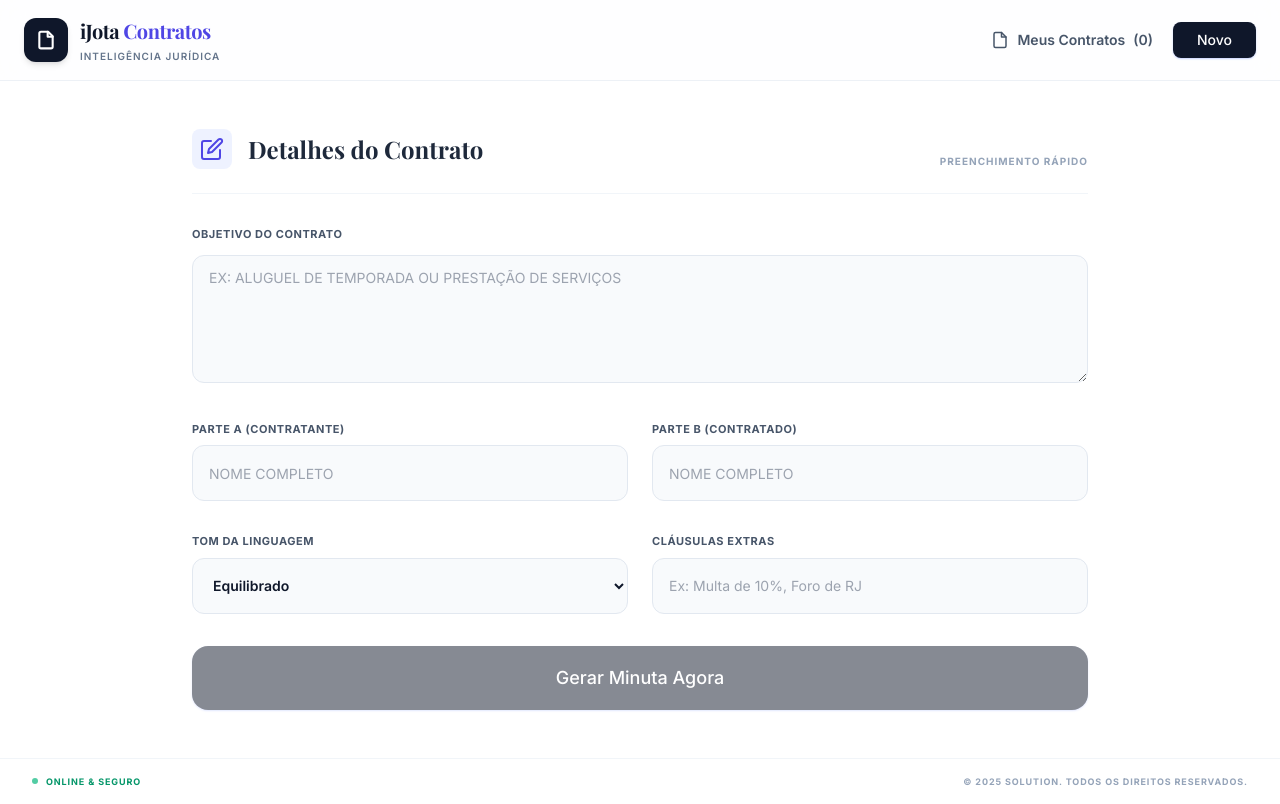
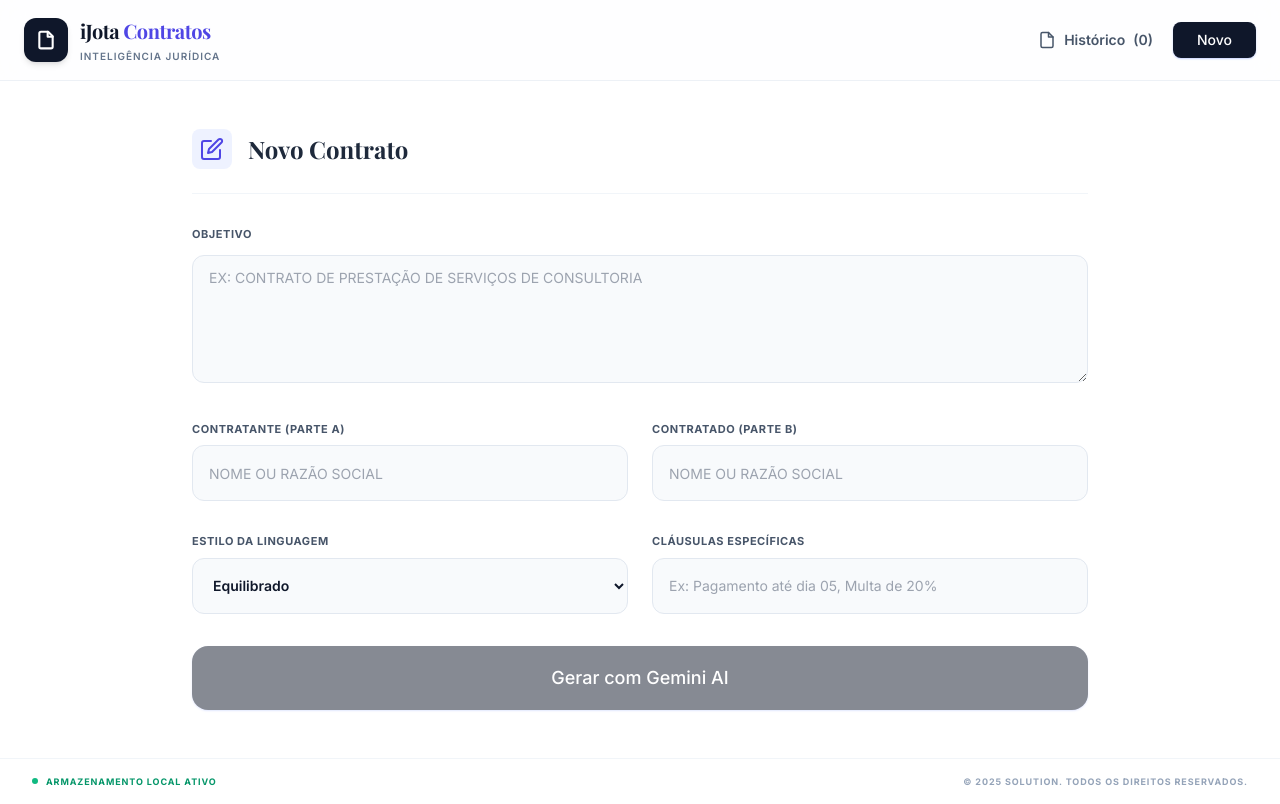
Before and after one commit to TJota-ce/ijota-contratos, a React (Vite) app: page / in a window 1280 px wide. Built offline with nearby package versions, Linux system fonts and the light colour scheme.

Commit message:
fix: Improve print styles and error handling
Refactors the print styling to be more robust and adds error handling for contract generation. This ensures contracts print correctly and provides user feedback on failures.

```diff
--- a/App.tsx
+++ b/App.tsx
@@ -1,10 +1,10 @@
 
 import React, { useState, useEffect } from 'react';
-import { generateContractDraft } from './services/geminiService';
-import { Contract, GenerationState, ContractFormData, LanguageTone } from './types';
-import { Button } from './components/Button';
-import { ContractEditor } from './components/ContractEditor';
-import { ChatBot } from './components/ChatBot';
+import { generateContractDraft } from './services/geminiService.ts';
+import { Contract, GenerationState, ContractFormData, LanguageTone } from './types.ts';
+import { Button } from './components/Button.tsx';
+import { ContractEditor } from './components/ContractEditor.tsx';
+import { ChatBot } from './components/ChatBot.tsx';
 
 const App: React.FC = () => {
   const [formData, setFormData] = useState<ContractFormData>({
@@ -21,9 +21,11 @@ const App: React.FC = () => {
   const [isMobileChatOpen, setIsMobileChatOpen] = useState(false);
 
   const [history, setHistory] = useState<Contract[]>(() => {
-    const saved = localStorage.getItem('ijota_history');
-    if (saved) {
-      try { return JSON.parse(saved); } catch (e) { return []; }
+    try {
+      const saved = localStorage.getItem('ijota_history');
+      if (saved) return JSON.parse(saved);
+    } catch (e) {
+      console.warn("Erro ao carregar histórico:", e);
     }
     return [];
   });
@@ -50,6 +52,7 @@ const App: React.FC = () => {
     } catch (error) {
       console.error(error);
       setStatus(GenerationState.ERROR);
+      alert("Houve um problema ao gerar o contrato. Verifique sua conexão ou API Key.");
     }
   };
 
@@ -62,7 +65,7 @@ const App: React.FC = () => {
       const updated = { ...currentContract, content: newContent };
       setCurrentContract(updated);
       setHistory(prev => prev.map(c => c.id === updated.id ? updated : c));
-      alert('Contrato salvo!');
+      alert('Contrato salvo no histórico do navegador!');
     }
   };
 
@@ -96,7 +99,7 @@ const App: React.FC = () => {
               className="p-2 text-slate-600 hover:text-indigo-600 font-semibold flex items-center gap-1 md:gap-2 text-xs md:text-sm"
             >
               <svg xmlns="http://www.w3.org/2000/svg" width="18" height="18" viewBox="0 0 24 24" fill="none" stroke="currentColor" strokeWidth="2" strokeLinecap="round" strokeLinejoin="round"><path d="M14 2H6a2 2 0 0 0-2 2v16a2 2 0 0 0 2 2h12a2 2 0 0 0 2-2V8z"/><polyline points="14 2 14 8 20 8"/></svg>
-              <span className="hidden sm:inline">Meus Contratos</span> ({history.length})
+              <span className="hidden sm:inline">Histórico</span> ({history.length})
             </button>
             <Button variant="primary" onClick={() => { setCurrentContract(null); setStatus(GenerationState.IDLE); }} className="rounded-full px-4 md:px-6 py-1.5 md:py-2 text-xs md:text-sm bg-slate-900 border-none">
               Novo
@@ -114,40 +117,39 @@ const App: React.FC = () => {
                   <div className="p-2 bg-indigo-50 text-indigo-600 rounded-lg shrink-0">
                     <svg xmlns="http://www.w3.org/2000/svg" width="24" height="24" viewBox="0 0 24 24" fill="none" stroke="currentColor" strokeWidth="2" strokeLinecap="round" strokeLinejoin="round"><path d="M11 4H4a2 2 0 0 0-2 2v14a2 2 0 0 0 2 2h14a2 2 0 0 0 2-2v-7"/><path d="M18.5 2.5a2.121 2.121 0 1 1 3 3L12 15l-4 1 1-4 9.5-9.5z"/></svg>
                   </div>
-                  <h2 className="text-xl md:text-2xl font-bold text-slate-800 serif">Detalhes do Contrato</h2>
+                  <h2 className="text-xl md:text-2xl font-bold text-slate-800 serif">Novo Contrato</h2>
                 </div>
-                <div className="text-slate-400 text-[10px] font-bold tracking-widest uppercase">Preenchimento rápido</div>
               </div>
 
               <div className="space-y-6 md:space-y-8">
                 <div className="space-y-3">
-                  <label className="text-[11px] font-bold text-slate-600 uppercase tracking-wider block">Objetivo do Contrato</label>
+                  <label className="text-[11px] font-bold text-slate-600 uppercase tracking-wider block">Objetivo</label>
                   <textarea
                     value={formData.objective}
                     onChange={(e) => updateField('objective', e.target.value.toUpperCase())}
-                    placeholder="EX: ALUGUEL DE TEMPORADA OU PRESTAÇÃO DE SERVIÇOS"
+                    placeholder="EX: CONTRATO DE PRESTAÇÃO DE SERVIÇOS DE CONSULTORIA"
                     className="w-full h-24 md:h-32 px-4 py-3 bg-slate-50 border border-slate-200 rounded-xl focus:ring-2 focus:ring-indigo-500 outline-none uppercase text-sm"
                   />
                 </div>
 
                 <div className="grid grid-cols-1 md:grid-cols-2 gap-4 md:gap-6">
                   <div className="space-y-2">
-                    <label className="text-[11px] font-bold text-slate-600 uppercase tracking-wider block">Parte A (Contratante)</label>
+                    <label className="text-[11px] font-bold text-slate-600 uppercase tracking-wider block">Contratante (Parte A)</label>
                     <input
                       type="text"
                       value={formData.partyA}
                       onChange={(e) => updateField('partyA', e.target.value.toUpperCase())}
-                      placeholder="NOME COMPLETO"
+                      placeholder="NOME OU RAZÃO SOCIAL"
                       className="w-full px-4 h-12 md:h-14 bg-slate-50 border border-slate-200 rounded-xl focus:ring-2 focus:ring-indigo-500 outline-none uppercase text-sm"
                     />
                   </div>
                   <div className="space-y-2">
-                    <label className="text-[11px] font-bold text-slate-600 uppercase tracking-wider block">Parte B (Contratado)</label>
+                    <label className="text-[11px] font-bold text-slate-600 uppercase tracking-wider block">Contratado (Parte B)</label>
                     <input
                       type="text"
                       value={formData.partyB}
                       onChange={(e) => updateField('partyB', e.target.value.toUpperCase())}
-                      placeholder="NOME COMPLETO"
+                      placeholder="NOME OU RAZÃO SOCIAL"
                       className="w-full px-4 h-12 md:h-14 bg-slate-50 border border-slate-200 rounded-xl focus:ring-2 focus:ring-indigo-500 outline-none uppercase text-sm"
                     />
                   </div>
@@ -155,7 +157,7 @@ const App: React.FC = () => {
 
                 <div className="grid grid-cols-1 md:grid-cols-2 gap-4 md:gap-6">
                   <div className="space-y-2">
-                    <label className="text-[11px] font-bold text-slate-600 uppercase tracking-wider block">Tom da Linguagem</label>
+                    <label className="text-[11px] font-bold text-slate-600 uppercase tracking-wider block">Estilo da Linguagem</label>
                     <select
                       value={formData.tone}
                       onChange={(e) => updateField('tone', e.target.value as LanguageTone)}
@@ -167,12 +169,12 @@ const App: React.FC = () => {
                     </select>
                   </div>
                   <div className="space-y-2">
-                    <label className="text-[11px] font-bold text-slate-600 uppercase tracking-wider block">Cláusulas Extras</label>
+                    <label className="text-[11px] font-bold text-slate-600 uppercase tracking-wider block">Cláusulas Específicas</label>
                     <input
                       type="text"
                       value={formData.specificClauses}
                       onChange={(e) => updateField('specificClauses', e.target.value)}
-                      placeholder="Ex: Multa de 10%, Foro de RJ"
+                      placeholder="Ex: Pagamento até dia 05, Multa de 20%"
                       className="w-full px-4 h-12 md:h-14 bg-slate-50 border border-slate-200 rounded-xl focus:ring-2 focus:ring-indigo-500 outline-none text-sm"
                     />
                   </div>
@@ -181,10 +183,10 @@ const App: React.FC = () => {
                 <Button
                   onClick={handleGenerate}
                   isLoading={status === GenerationState.LOADING}
-                  disabled={!formData.objective.trim()}
-                  className="w-full h-14 md:h-16 text-base md:text-lg font-bold rounded-xl md:rounded-2xl shadow-lg bg-slate-900 hover:bg-slate-800 border-none mt-4"
+                  disabled={!formData.objective.trim() || status === GenerationState.LOADING}
+                  className="w-full h-14 md:h-16 text-base md:text-lg font-bold rounded-xl md:rounded-2xl shadow-lg bg-slate-900 border-none"
                 >
-                  Gerar Minuta Agora
+                  Gerar com Gemini AI
                 </Button>
               </div>
             </div>
@@ -198,7 +200,6 @@ const App: React.FC = () => {
                />
             </div>
 
-            {/* Desktop Sidebar / Mobile Drawer */}
             <div className={`
               lg:block lg:relative lg:w-[380px] lg:h-full lg:translate-y-0
               fixed inset-x-0 bottom-0 z-50 transition-transform duration-300 ease-in-out bg-white lg:bg-transparent
@@ -215,21 +216,15 @@ const App: React.FC = () => {
               />
             </div>
 
-            {/* Floating Action Button (FAB) para abrir o Assistente no Mobile */}
             <button
               onClick={() => setIsMobileChatOpen(true)}
-              className={`
-                lg:hidden fixed bottom-6 right-6 w-14 h-14 bg-indigo-600 text-white rounded-full shadow-2xl flex items-center justify-center z-40
-                transition-transform active:scale-90 no-print
-                ${isMobileChatOpen ? 'scale-0' : 'scale-100'}
-              `}
+              className={`lg:hidden fixed bottom-6 right-6 w-14 h-14 bg-indigo-600 text-white rounded-full shadow-2xl flex items-center justify-center z-40 ${isMobileChatOpen ? 'scale-0' : 'scale-100'} no-print`}
             >
               <svg xmlns="http://www.w3.org/2000/svg" width="24" height="24" viewBox="0 0 24 24" fill="none" stroke="currentColor" strokeWidth="2.5" strokeLinecap="round" strokeLinejoin="round"><path d="m3 21 1.9-5.7a8.5 8.5 0 1 1 3.8 3.8z"/></svg>
             </button>
           </div>
         )}
 
-        {/* Histórico Overlay */}
         {showHistory && (
           <div className="fixed inset-0 z-[60] flex justify-end no-print">
             <div className="absolute inset-0 bg-slate-900/40 backdrop-blur-sm" onClick={() => setShowHistory(false)}></div>
@@ -237,7 +232,6 @@ const App: React.FC = () => {
               <div className="p-6 border-b border-slate-100 flex items-center justify-between">
                 <div>
                   <h3 className="text-xl font-bold serif text-slate-900">Histórico</h3>
-                  <p className="text-[10px] text-slate-400 font-bold uppercase tracking-widest mt-0.5">Salvos localmente</p>
                 </div>
                 <button onClick={() => setShowHistory(false)} className="p-2 hover:bg-slate-100 rounded-full text-slate-400">
                    <svg xmlns="http://www.w3.org/2000/svg" width="20" height="20" viewBox="0 0 24 24" fill="none" stroke="currentColor" strokeWidth="2" strokeLinecap="round" strokeLinejoin="round"><path d="M18 6 6 18"/><path d="m6 6 12 12"/></svg>
@@ -245,18 +239,17 @@ const App: React.FC = () => {
               </div>
               <div className="flex-1 overflow-y-auto p-4 space-y-3">
                 {history.length === 0 ? (
-                  <div className="text-center py-12 text-slate-400 text-sm">Nenhum contrato salvo.</div>
+                  <div className="text-center py-12 text-slate-400 text-sm">Nenhum contrato.</div>
                 ) : (
                   history.map(c => (
                     <div
                       key={c.id}
                       onClick={() => { setCurrentContract(c); setShowHistory(false); setStatus(GenerationState.SUCCESS); }}
-                      className="p-4 bg-white border border-slate-100 rounded-xl cursor-pointer hover:border-indigo-500 hover:shadow-sm transition-all"
+                      className="p-4 bg-white border border-slate-100 rounded-xl cursor-pointer hover:border-indigo-500 transition-all"
                     >
                       <h4 className="font-bold text-slate-800 uppercase text-[10px] truncate mb-1">{c.title}</h4>
-                      <div className="flex justify-between items-center text-[8px] font-bold text-slate-400 uppercase">
-                        <span>{new Date(c.createdAt).toLocaleDateString()}</span>
-                        <span className="bg-slate-50 px-1.5 py-0.5 rounded">{c.formData.tone}</span>
+                      <div className="text-[8px] font-bold text-slate-400 uppercase">
+                        {new Date(c.createdAt).toLocaleDateString()} - {c.formData.tone}
                       </div>
                     </div>
                   ))
@@ -269,8 +262,8 @@ const App: React.FC = () => {
 
       <footer className="bg-white border-t border-slate-100 py-4 px-4 md:px-8 flex flex-col md:flex-row justify-between items-center gap-2 text-[9px] font-bold text-slate-400 uppercase tracking-widest no-print">
         <div className="flex items-center gap-2 text-emerald-600">
-          <div className="w-1.5 h-1.5 rounded-full bg-emerald-500 animate-pulse"></div>
-          Online & Seguro
+          <div className="w-1.5 h-1.5 rounded-full bg-emerald-500"></div>
+          Armazenamento Local Ativo
         </div>
         <div className="text-center">© 2025 Solution. Todos os direitos reservados.</div>
       </footer>
--- a/index.tsx
+++ b/index.tsx
@@ -1,7 +1,7 @@
 
 import React from 'react';
 import ReactDOM from 'react-dom/client';
-import App from './App';
+import App from './App.tsx';
 
 const rootElement = document.getElementById('root');
 if (!rootElement) {
```
Also changed, not shown: index.html (+8 -13 lines).
